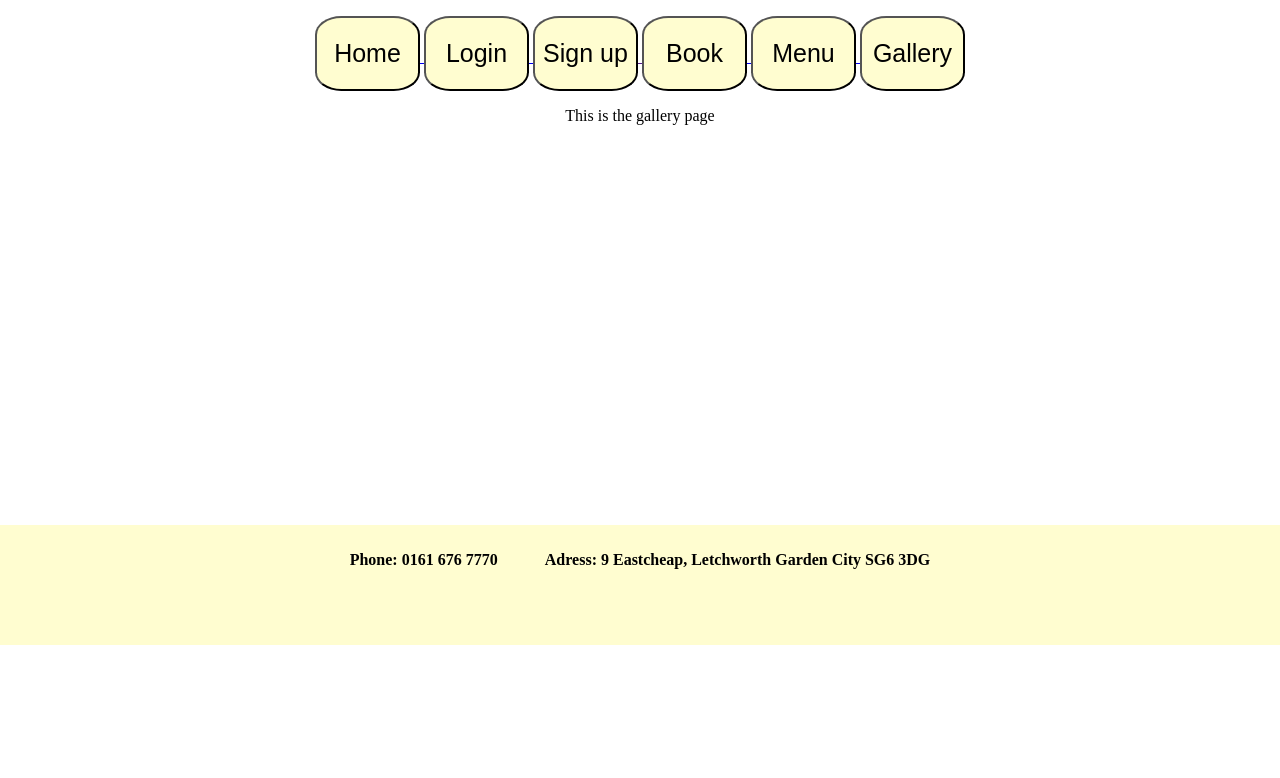
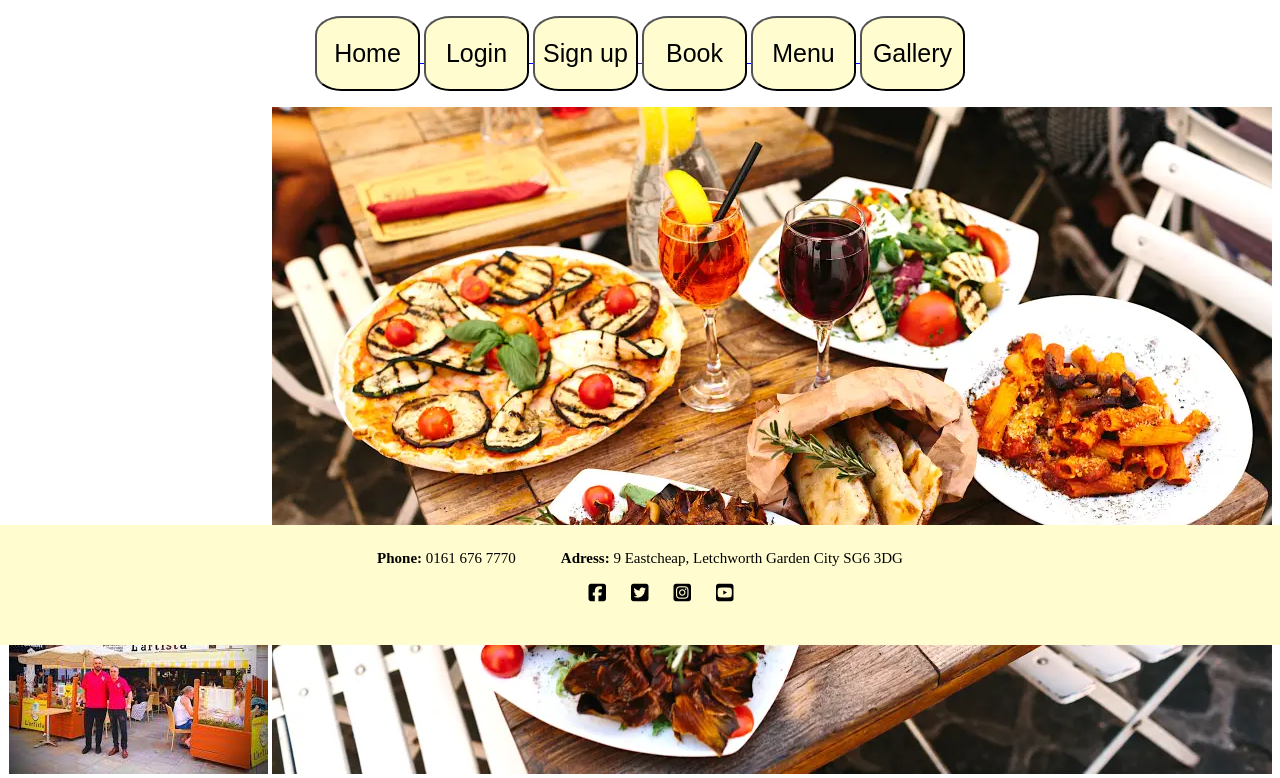
Before and after one commit to mmunson94/Restaurant-Booking-P4, a Django app: page /gallery/ in a window 1280 px wide. Shown: the part 155-933 px from the top of the page. Before the commit the page ends 800 px from the top, so only its background shows below. Run offline with Django 3.2, Linux system fonts and the light colour scheme; some libraries are stand-ins or nearby versions.

Commit message:
Rework footer layout and add images to gallery

```diff
--- a/todo/static/css/style.css
+++ b/todo/static/css/style.css
@@ -135,6 +135,7 @@ h1 {
     background-position: center top;
 }
 
+
 .menu {
     text-align: center;
 }
@@ -152,20 +153,21 @@ footer {
     width: 100%;
     background-color: #FFFDD0;
     text-align: center;
-    max-height: fit-content;
+    /* max-height: fit-content; */
     height: 100px;
 }
 
 #contact-us {
-    font-size: 25spx;
+    font-size: 15px;
 }
-
-
 
 
 .social-networks {
     text-align: center;
-    position: relative;
+    vertical-align: top;
+    display: flex;
+    justify-content: center;
+    gap: 25px;
 }
 
 .social-networks > li {
@@ -173,7 +175,7 @@ footer {
 }
 
 .social-networks i {
-    font-size: 200%;
+    font-size: 20px;
     margin: 1%;
     padding: 5%;
     color: black;
--- a/todo/templates/base.html
+++ b/todo/templates/base.html
@@ -45,11 +45,10 @@
 </body>
 <footer>
 
-    <footer>
-        <div id="contact-us">
-            <p><b>Phone:<b> 0161 676 7770 &#160;&#160;&#160;&#160;&#160;&#160;&#160;&#160;&#160;&#160;
-                <b>Adress:<b> 9 Eastcheap, Letchworth Garden City SG6 3DG</p>
-        </div>
+    <footer id="contact-us">
+            <p><b>Phone:</b> 0161 676 7770 &#160;&#160;&#160;&#160;&#160;&#160;&#160;&#160;&#160;&#160;
+                <b>Adress:</b> 9 Eastcheap, Letchworth Garden City SG6 3DG</p>
+
         <!-- social media links -->
         <ul class="social-networks">
             <li>
--- a/todo/templates/gallery.html
+++ b/todo/templates/gallery.html
@@ -3,8 +3,10 @@
 {% block title %}Login{% endblock %}
 
 {% block content %}
-<section>
-    This is the gallery page
+<section id="images">
+    <img src="../static/images/L'artista .jpeg" alt="">
+    <img class="food-img" src="../static/images/food.webp" alt="">
+
 </section>
 
 {% endblock %}
--- a/todo/templates/registration/login.html
+++ b/todo/templates/registration/login.html
@@ -4,7 +4,7 @@
 
 {% block content %}
 <h2>Log in</h2>
-<form method="post">
+<form class="login-form" method="post">
     {% csrf_token %}
     {{ form.as_p }}
     <button type="submit">Log In</button>
```
Also changed, not shown: todo/static/images/L'artista .jpeg (added), todo/static/images/desert.jpeg (added), todo/static/images/food.webp (added), todo/static/images/lartista-2.jpeg (added), todo/static/images/pasta.jpeg (added), todo/static/images/wine.jpeg (added).
